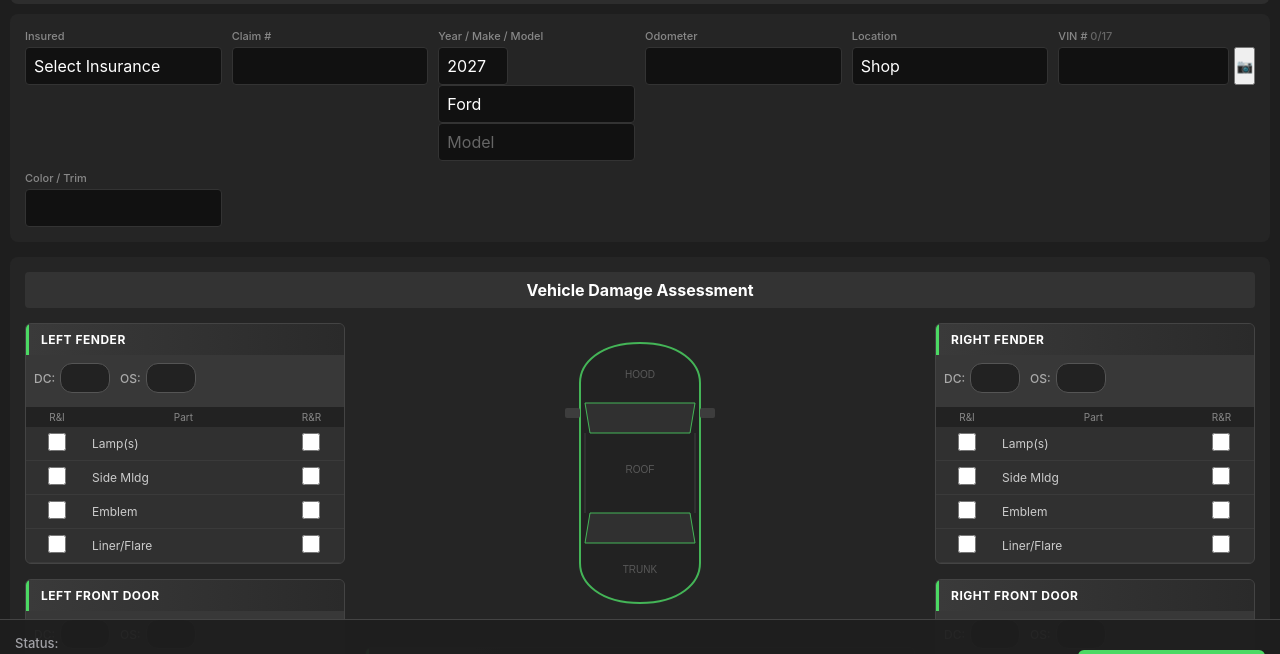
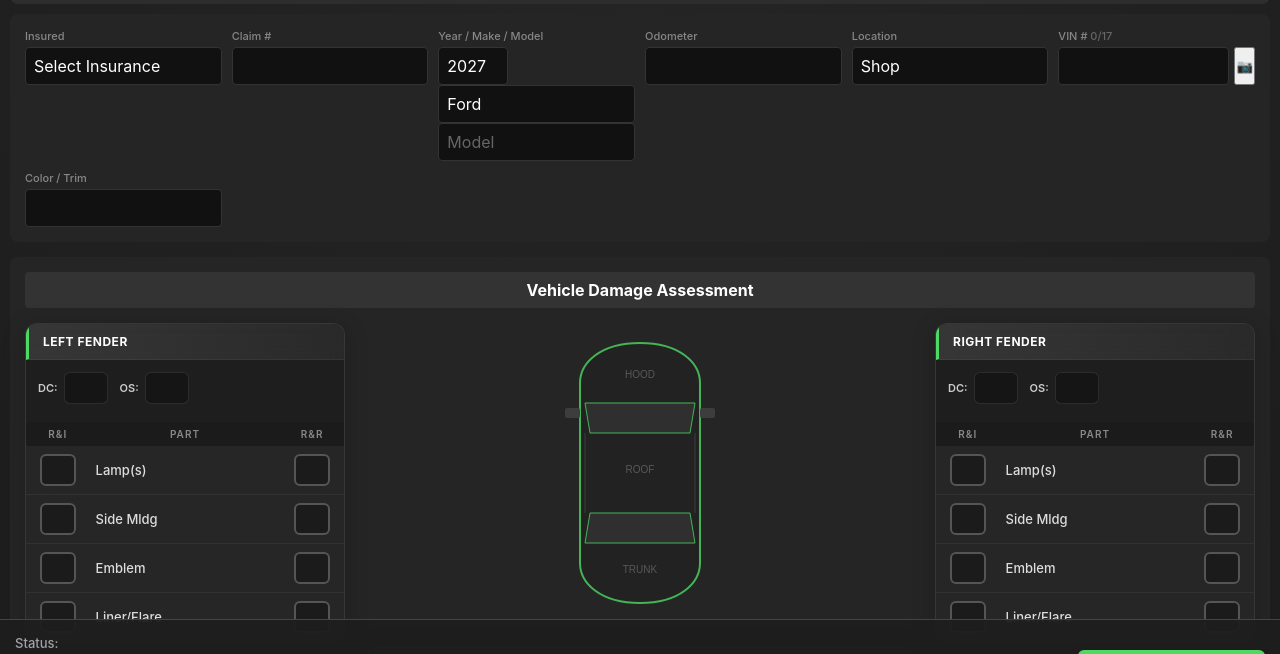
Before and after one commit to gera3d/dent-pro-proposal, a plain HTML site: page Option_B_Custom_WebApp/Phase1_Custom_Form_HTML.html in a window 1280 px wide. Shown: the part 78-732 px from the top of the page. Drawn offline with Linux system fonts and the light colour scheme.

Commit message:
style: Apply glassmorphism UI and custom checkboxes (Phase A)

```diff
--- a/Option_B_Custom_WebApp/Phase1_Custom_Form_HTML.html
+++ b/Option_B_Custom_WebApp/Phase1_Custom_Form_HTML.html
@@ -1305,7 +1305,8 @@
         }
 
         body {
-            background: #1e1e1e;
+            background: radial-gradient(circle at 50% 0%, #252525 0%, #111111 100%);
+            min-height: 100vh;
             color: #ccc;
             font-family: -apple-system, BlinkMacSystemFont, "Segoe UI", Roboto, Helvetica, Arial, sans-serif;
             margin: 0;
@@ -1424,86 +1425,148 @@
             }
         }
 
-        /* PANEL BOXES */
+        /* PANEL BOXES (Glassmorphism) */
         .panel-box {
-            background: #303030;
-            border: 1px solid #444;
-            margin-bottom: 15px;
-            border-radius: 6px;
+            background: rgba(40, 40, 40, 0.6);
+            backdrop-filter: blur(12px);
+            -webkit-backdrop-filter: blur(12px);
+            border: 1px solid rgba(255, 255, 255, 0.08);
+            margin-bottom: 16px;
+            border-radius: 12px;
             overflow: hidden;
+            box-shadow: 0 4px 24px rgba(0, 0, 0, 0.2);
+            transition: transform 0.2s ease;
+        }
+
+        .panel-box:hover {
+            border-color: rgba(76, 217, 100, 0.3);
         }
 
         .panel-header {
-            background: linear-gradient(90deg, #3a3a3a, #2a2a2a);
+            background: linear-gradient(90deg, rgba(58, 58, 58, 0.8), rgba(42, 42, 42, 0.8));
             border-left: 3px solid #4CD964;
             color: #fff;
             font-size: 12px;
             font-weight: 700;
-            padding: 8px 12px;
+            padding: 10px 14px;
             text-transform: uppercase;
             letter-spacing: 0.5px;
             display: flex;
             justify-content: space-between;
             align-items: center;
+            border-bottom: 1px solid rgba(255, 255, 255, 0.05);
         }
 
         .panel-ratings {
             display: flex;
-            gap: 10px;
-            padding: 8px;
-            background: #383838;
+            gap: 12px;
+            padding: 12px;
+            background: rgba(0, 0, 0, 0.2);
+            align-items: center;
         }
 
         .panel-ratings label {
-            font-size: 12px;
-            color: #aaa;
+            font-size: 11px;
+            color: #ccc;
             display: flex;
             align-items: center;
-            gap: 5px;
+            gap: 6px;
+            font-weight: 600;
         }
 
         .panel-ratings input {
-            width: 50px;
-            background: #222;
-            border: 1px solid #555;
+            width: 44px;
+            /* Larger touch target */
+            height: 32px;
+            background: rgba(0, 0, 0, 0.3);
+            border: 1px solid rgba(255, 255, 255, 0.1);
             color: #4CD964;
             padding: 4px;
             text-align: center;
             font-weight: bold;
+            border-radius: 6px;
+            font-size: 14px;
+            transition: all 0.2s;
+        }
+
+        .panel-ratings input:focus {
+            border-color: #4CD964;
+            background: rgba(76, 217, 100, 0.1);
+            outline: none;
         }
 
         /* CHECKLIST TABLES */
         .checklist-table {
             width: 100%;
             border-collapse: collapse;
-            font-size: 12px;
+            font-size: 13px;
+            /* Legible size */
         }
 
         .checklist-table th {
-            background: #222;
+            background: rgba(0, 0, 0, 0.3);
             color: #888;
-            padding: 4px;
-            font-weight: normal;
+            padding: 6px;
+            font-weight: 600;
             font-size: 10px;
+            text-transform: uppercase;
+            letter-spacing: 1px;
         }
 
         .checklist-table td {
-            padding: 6px 4px;
-            border-bottom: 1px solid #3a3a3a;
+            padding: 8px 6px;
+            border-bottom: 1px solid rgba(255, 255, 255, 0.05);
             text-align: center;
+            vertical-align: middle;
         }
 
         .checklist-table td:nth-child(2) {
             text-align: left;
             width: 60%;
-        }
-
-        /* Custom Checkbox */
+            color: #ddd;
+            font-weight: 500;
+        }
+
+        /* CUSTOM CHECKBOX (Touch Friendly) */
         input[type="checkbox"] {
-            width: 18px;
-            height: 18px;
-            accent-color: #4CD964;
+            appearance: none;
+            -webkit-appearance: none;
+            width: 26px;
+            height: 26px;
+            background: rgba(0, 0, 0, 0.3);
+            border: 2px solid #555;
+            border-radius: 6px;
             cursor: pointer;
+            position: relative;
+            vertical-align: middle;
+            transition: all 0.2s cubic-bezier(0.4, 0, 0.2, 1);
+        }
+
+        input[type="checkbox"]:checked {
+            background: #4CD964;
+            border-color: #4CD964;
+            box-shadow: 0 0 10px rgba(76, 217, 100, 0.4);
+        }
+
+        input[type="checkbox"]:checked::after {
+            content: '';
+            position: absolute;
+            left: 8px;
+            top: 4px;
+            width: 6px;
+            height: 12px;
+            border: solid #000;
+            border-width: 0 2.5px 2.5px 0;
+            transform: rotate(45deg);
+        }
+
+        input[type="checkbox"]:active {
+            transform: scale(0.92);
+        }
+
+        /* Add row hover effect for easier tracking */
+        .checklist-table tr:hover td {
+            background: rgba(255, 255, 255, 0.03);
         }
 
         /* FOOTER */
```
